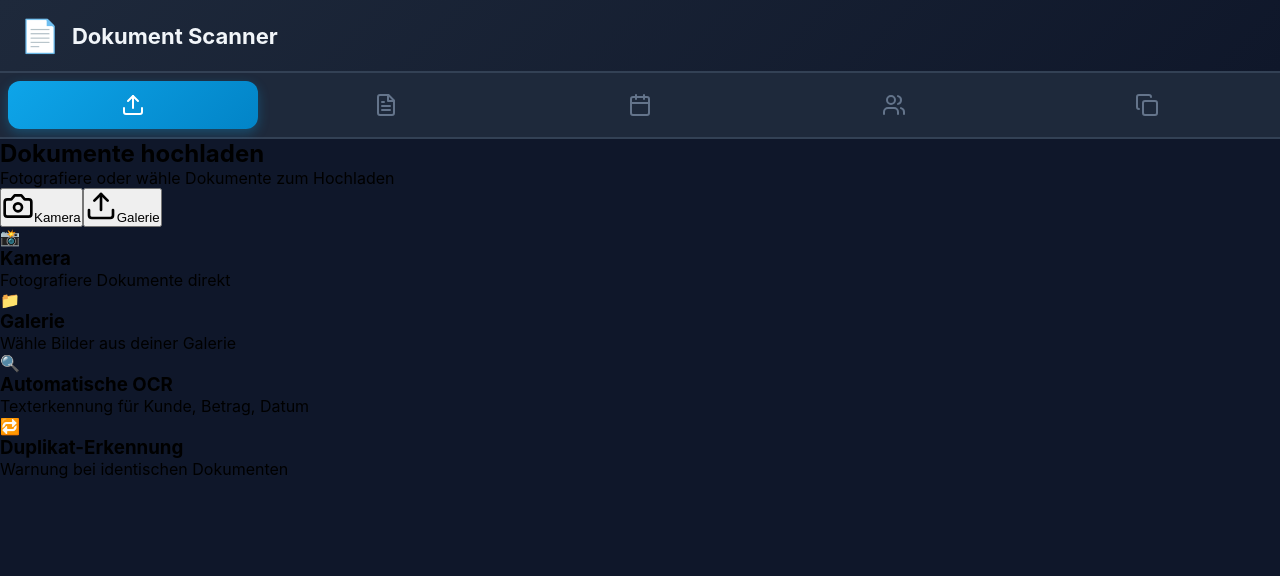
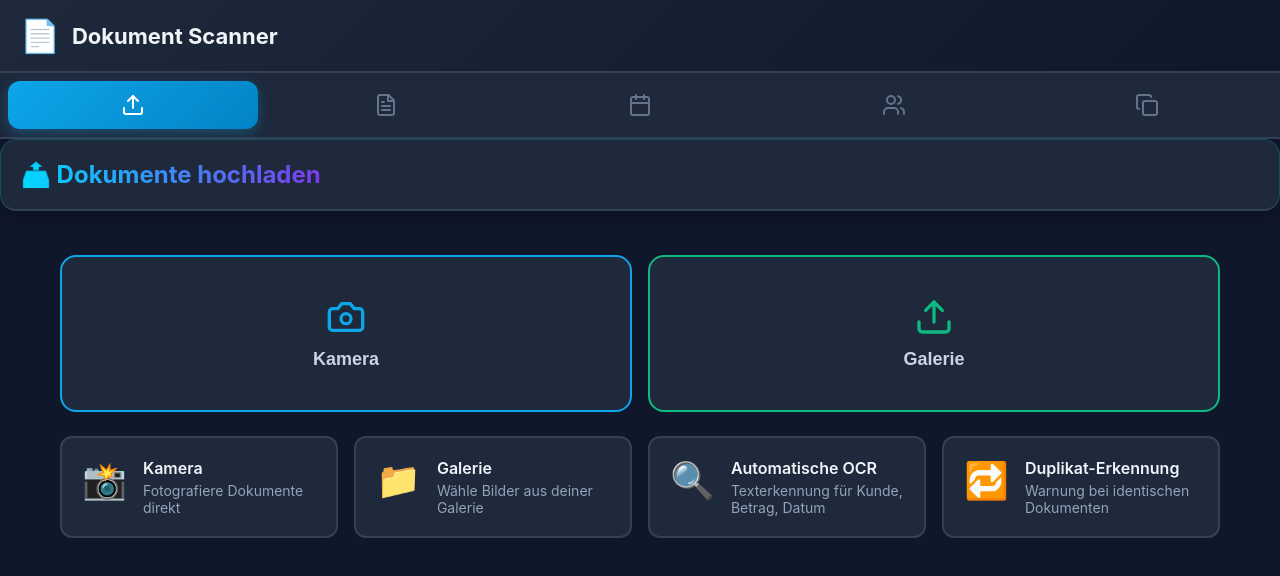
Before and after one commit to MKI13/dokument-scanner, a React (Vite) app: page / in a window 1280 px wide. Shown: the top 576 px of the page. Built offline with nearby package versions, Linux system fonts and the light colour scheme.

Commit message:
feat: Upload-View mit Info-Karten (Option 2)

```diff
--- a/src/pages/Upload.css
+++ b/src/pages/Upload.css
@@ -1,28 +1,193 @@
+.page-container {
+  display: flex;
+  flex-direction: column;
+  height: 100%;
+  background: #0f172a;
+}
 
-/* Duplicate Notice während Upload */
-.duplicate-notice {
-  background: rgba(245, 158, 11, 0.1);
-  border: 2px solid #f59e0b;
-  border-radius: 12px;
-  padding: 16px;
-  margin: 20px 0;
+.page-header {
+  background: #1e293b;
+  padding: 20px;
+  border-bottom: 2px solid #334155;
+}
+
+.page-header h1 {
+  margin: 0;
+  font-size: 24px;
+  font-weight: 700;
+  color: #f1f5f9;
+}
+
+.page-content {
+  flex: 1;
+  overflow-y: auto;
+  padding: 20px;
+  max-width: 1200px;
+  margin: 0 auto;
+  width: 100%;
+}
+
+/* UPLOAD BUTTONS */
+.upload-buttons {
+  display: grid;
+  grid-template-columns: 1fr 1fr;
+  gap: 16px;
+  margin-bottom: 24px;
+}
+
+.upload-btn {
+  background: #1e293b;
+  border: 2px solid #334155;
+  border-radius: 16px;
+  padding: 40px 20px;
   display: flex;
+  flex-direction: column;
   align-items: center;
   gap: 12px;
-  animation: slideIn 0.3s ease-out;
+  cursor: pointer;
+  transition: all 0.2s;
+  color: #cbd5e1;
+  font-size: 18px;
+  font-weight: 600;
 }
 
-.duplicate-notice-icon {
-  font-size: 24px;
+.upload-btn:hover:not(:disabled) {
+  transform: translateY(-2px);
+  box-shadow: 0 8px 24px rgba(0, 0, 0, 0.3);
 }
 
-@keyframes slideIn {
-  from {
-    transform: translateY(-20px);
-    opacity: 0;
+.upload-btn:disabled {
+  opacity: 0.5;
+  cursor: not-allowed;
+}
+
+.camera-btn {
+  border-color: #0ea5e9;
+}
+
+.camera-btn:hover:not(:disabled) {
+  background: rgba(14, 165, 233, 0.1);
+  border-color: #0ea5e9;
+}
+
+.camera-btn svg {
+  color: #0ea5e9;
+}
+
+.gallery-btn {
+  border-color: #10b981;
+}
+
+.gallery-btn:hover:not(:disabled) {
+  background: rgba(16, 185, 129, 0.1);
+  border-color: #10b981;
+}
+
+.gallery-btn svg {
+  color: #10b981;
+}
+
+/* PROGRESS CARD */
+.progress-card {
+  background: #1e293b;
+  border: 2px solid #334155;
+  border-radius: 12px;
+  padding: 20px;
+  margin-bottom: 24px;
+}
+
+.progress-header {
+  display: flex;
+  justify-content: space-between;
+  align-items: center;
+  margin-bottom: 12px;
+}
+
+.progress-label {
+  font-weight: 600;
+  color: #cbd5e1;
+  font-size: 15px;
+}
+
+.progress-value {
+  font-weight: 700;
+  color: #0ea5e9;
+  font-size: 20px;
+}
+
+.progress-bar-container {
+  height: 8px;
+  background: #0f172a;
+  border-radius: 4px;
+  overflow: hidden;
+  margin-bottom: 12px;
+}
+
+.progress-bar-fill {
+  height: 100%;
+  background: linear-gradient(90deg, #0ea5e9 0%, #0284c7 100%);
+  transition: width 0.3s ease;
+  border-radius: 4px;
+}
+
+.progress-message {
+  font-size: 14px;
+  color: #94a3b8;
+  text-align: center;
+}
+
+/* INFO CARDS */
+.info-cards {
+  display: grid;
+  grid-template-columns: repeat(auto-fit, minmax(250px, 1fr));
+  gap: 16px;
+}
+
+.info-card {
+  background: #1e293b;
+  border: 2px solid #334155;
+  border-radius: 12px;
+  padding: 20px;
+  display: flex;
+  gap: 16px;
+  align-items: flex-start;
+  transition: all 0.2s;
+}
+
+.info-card:hover {
+  border-color: #0ea5e9;
+  transform: translateY(-2px);
+}
+
+.info-icon {
+  font-size: 36px;
+  flex-shrink: 0;
+}
+
+.info-text {
+  flex: 1;
+}
+
+.info-text h3 {
+  font-size: 16px;
+  font-weight: 600;
+  color: #f1f5f9;
+  margin: 0 0 4px 0;
+}
+
+.info-text p {
+  font-size: 14px;
+  color: #94a3b8;
+  margin: 0;
+}
+
+/* RESPONSIVE */
+@media (max-width: 768px) {
+  .upload-buttons {
+    grid-template-columns: 1fr;
   }
-  to {
-    transform: translateY(0);
-    opacity: 1;
+
+  .info-cards {
+    grid-template-columns: 1fr;
   }
 }
--- a/src/pages/Upload.tsx
+++ b/src/pages/Upload.tsx
@@ -1,8 +1,7 @@
 import React, { useState, useRef } from 'react';
-import { Camera, Upload as UploadIcon, RefreshCw } from 'lucide-react';
+import { Camera, Upload as UploadIcon } from 'lucide-react';
 import { documentService, ProcessingProgress } from '../services/document.service';
 import { modalService } from '../services/modal.service';
-import { duplicateDetectionService } from '../services/duplicate-detection.service';
 import './Upload.css';
 
 interface UploadProps {
@@ -43,7 +42,6 @@ export const Upload: React.FC<UploadProps> = ({ setSwipeEnabled }) => {
               });
             },
             async (warning) => {
-              // Duplikat-Warnung
               return await modalService.confirm(
                 warning.message,
                 'Duplikat gefunden'
@@ -87,12 +85,12 @@ export const Upload: React.FC<UploadProps> = ({ setSwipeEnabled }) => {
   };
 
   return (
-    <div className="upload-page">
-      <div className="upload-header">
-        <h2>Dokumente hochladen</h2>
-        <p>Fotografiere oder wähle Dokumente zum Hochladen</p>
+    <div className="page-container">
+      <div className="page-header">
+        <h1>📤 Dokumente hochladen</h1>
       </div>
 
+      <div className="page-content">
         <input
           ref={cameraInputRef}
           type="file"
@@ -113,40 +111,40 @@ export const Upload: React.FC<UploadProps> = ({ setSwipeEnabled }) => {
           disabled={isProcessing}
         />
 
-      <div className="file-upload">
+        <div className="upload-buttons">
           <button
             onClick={() => cameraInputRef.current?.click()}
             disabled={isProcessing}
-          className="upload-button camera"
+            className="upload-btn camera-btn"
           >
-          <Camera size={32} />
+            <Camera size={40} />
             <span>Kamera</span>
           </button>
 
           <button
             onClick={() => galleryInputRef.current?.click()}
             disabled={isProcessing}
-          className="upload-button gallery"
+            className="upload-btn gallery-btn"
           >
-          <UploadIcon size={32} />
+            <UploadIcon size={40} />
             <span>Galerie</span>
           </button>
         </div>
 
         {isProcessing && (
-        <div className="ocr-progress">
+          <div className="progress-card">
             <div className="progress-header">
-            <span className="progress-status">
+              <span className="progress-label">
                 🔄 Datei {processingFiles.current}/{processingFiles.total}
               </span>
-            <span className="progress-percentage">
+              <span className="progress-value">
                 {Math.round(progress.progress)}%
               </span>
             </div>
 
-          <div className="progress-bar">
+            <div className="progress-bar-container">
               <div
-              className="progress-fill"
+                className="progress-bar-fill"
                 style={{ width: `${progress.progress}%` }}
               />
             </div>
@@ -160,34 +158,34 @@ export const Upload: React.FC<UploadProps> = ({ setSwipeEnabled }) => {
         )}
 
         {!isProcessing && (
-        <div className="upload-info">
+          <div className="info-cards">
             <div className="info-card">
-            <span className="info-icon">📸</span>
-            <div>
+              <div className="info-icon">📸</div>
+              <div className="info-text">
                 <h3>Kamera</h3>
                 <p>Fotografiere Dokumente direkt</p>
               </div>
             </div>
 
             <div className="info-card">
-            <span className="info-icon">📁</span>
-            <div>
+              <div className="info-icon">📁</div>
+              <div className="info-text">
                 <h3>Galerie</h3>
                 <p>Wähle Bilder aus deiner Galerie</p>
               </div>
             </div>
 
             <div className="info-card">
-            <span className="info-icon">🔍</span>
-            <div>
+              <div className="info-icon">🔍</div>
+              <div className="info-text">
                 <h3>Automatische OCR</h3>
                 <p>Texterkennung für Kunde, Betrag, Datum</p>
               </div>
             </div>
 
             <div className="info-card">
-            <span className="info-icon">🔁</span>
-            <div>
+              <div className="info-icon">🔁</div>
+              <div className="info-text">
                 <h3>Duplikat-Erkennung</h3>
                 <p>Warnung bei identischen Dokumenten</p>
               </div>
@@ -195,5 +193,6 @@ export const Upload: React.FC<UploadProps> = ({ setSwipeEnabled }) => {
           </div>
         )}
       </div>
+    </div>
   );
 };
```
Lines whose indentation alone changed are shown as unchanged.
